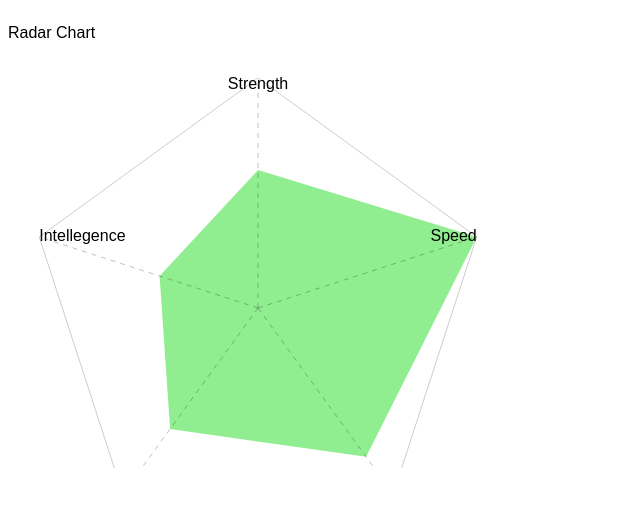
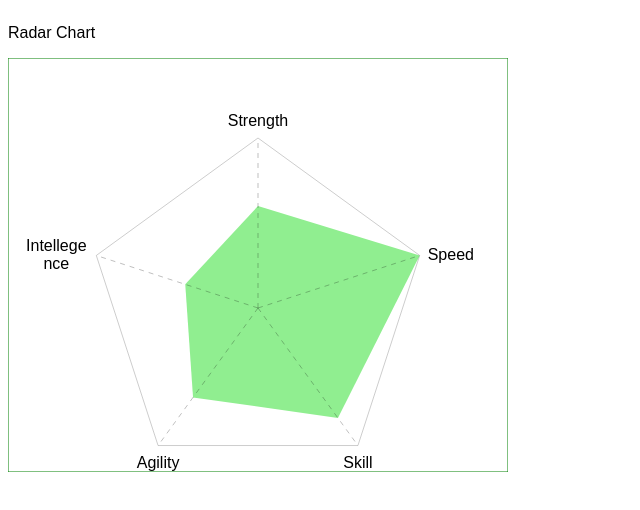
Before and after one commit to liam-t/radar-chart-react-component, a React (Create React App) app: page / in a window 1280 px wide. Shown: the top 510 px of the page, without its empty margins (0-640 px from the left). Built offline with nearby package versions, Linux system fonts and the light colour scheme.

Commit message:
added new labels system using html overlay mapped to svg. this allows for css text wrapping etc

```diff
--- a/src/App.jsx
+++ b/src/App.jsx
@@ -54,6 +54,7 @@ const AppWrap = styled.div``;
 const ChartWrap = styled.div`
   position: relative;
   width: 500px;
+  max-width: 100%;
   height: 500px;
   font-family: sans-serif;
 `;
--- a/src/components/RadarChart/Axes/helpers.js
+++ b/src/components/RadarChart/Axes/helpers.js
@@ -12,6 +12,15 @@ const getXY = (radius, radians) => {
   ];
 };
 
+/**
+ *
+ * @param {number} segments number of increments to slice
+ * @return {number} segment size in radians
+ */
+const getAngleSliceRadians = (segments) => (Math.PI * 2) / segments;
+
+
 export {
   getXY,
+  getAngleSliceRadians,
 };
--- a/src/components/RadarChart/Axes/index.jsx
+++ b/src/components/RadarChart/Axes/index.jsx
@@ -4,8 +4,9 @@ import React from 'react';
 import PT from 'prop-types';
 import styled from 'styled-components/macro';
 import axisDef from 'models/axis';
-import Labels from './Labels';
+// import Labels from './Labels';
 import Lines from './Lines';
+import { getAngleSliceRadians } from './helpers';
 
 const propTypes = {
   axes: PT.arrayOf(axisDef).isRequired,
@@ -25,7 +26,7 @@ const Axes = ({
   lineOpacity,
   lineStrokeDasharray,
 }) => {
-  const angleSliceRadians = (Math.PI * 2) / axes.length;
+  const angleSliceRadians = getAngleSliceRadians(axes.length);
   const sharedProps = {
     axes,
     angleSliceRadians,
@@ -33,7 +34,7 @@ const Axes = ({
   };
   return (
     <AxesWrap>
-      <Labels {...sharedProps} />
+      {/* <Labels {...sharedProps} /> */}
       {showLines && (
         <Lines
           {...sharedProps}
--- /dev/null
+++ b/src/components/RadarChart/LabelsHtml/Label.jsx
@@ -0,0 +1,88 @@
+import React from 'react';
+import PT from 'prop-types';
+import styled from 'styled-components/macro';
+
+const propTypes = {
+  text: PT.string.isRequired,
+  width: PT.number.isRequired,
+  xPercentageOffset: PT.number.isRequired,
+  yPercentageOffset: PT.number.isRequired,
+};
+const defaultProps = {};
+
+const Label = ({
+  text,
+  width,
+  xPercentageOffset: x,
+  yPercentageOffset: y,
+}) => {
+  let transX = '-50%';
+  let transY = '-50%';
+  let justifyContent = 'center';
+  let alignItems = 'center';
+  if (x < 30) {
+    transX = '-100%';
+    justifyContent = 'flex-end';
+  }
+  if (x > 70) {
+    transX = '0';
+    justifyContent = 'flex-start';
+  }
+  if (y < 30) {
+    transY = '-100%';
+    alignItems = 'flex-end';
+  }
+  if (y > 70) {
+    transY = '0';
+    alignItems = 'flex-start';
+  }
+
+  return (
+    <LabelWrap
+      width={width}
+      xPercentageOffset={x}
+      yPercentageOffset={y}
+      translate={`${transX}, ${transY}`}
+      justifyContent={justifyContent}
+      alignItems={alignItems}
+    >
+      <Text>{text}</Text>
+    </LabelWrap>
+  );
+};
+Label.propTypes = propTypes;
+Label.defaultProps = defaultProps;
+
+export default Label;
+
+const LabelWrap = styled.div.attrs(({
+  justifyContent,
+  alignItems,
+  width,
+  xPercentageOffset,
+  yPercentageOffset,
+  translate,
+}) => ({
+  style: {
+    justifyContent,
+    alignItems,
+    width: `${width}px`,
+    height: `${width}px`,
+    left: `${xPercentageOffset}%`,
+    top: `${yPercentageOffset}%`,
+    transform: `translate(${translate})`,
+  },
+}))`
+  position: absolute;
+  display: flex;
+`;
+
+const Text = styled.p`
+  box-sizing: border-box;
+  margin: 0;
+  padding: 0.5em;
+  hyphens: auto;
+  word-break: break-word;
+  overflow-wrap: break-word;
+  text-align: center;
+`;
--- /dev/null
+++ b/src/components/RadarChart/LabelsHtml/index.jsx
@@ -0,0 +1,49 @@
+import React from 'react';
+import PT from 'prop-types';
+import styled from 'styled-components/macro';
+import Label from './Label';
+import { getXY, getAngleSliceRadians } from '../Axes/helpers';
+
+const propTypes = {
+  radius: PT.number.isRequired,
+  labelWidth: PT.number.isRequired,
+  labels: PT.arrayOf(PT.string).isRequired,
+};
+const defaultProps = {};
+
+const LabelsHtml = ({ radius, labelWidth, labels }) => {
+  const containerDiameter = radius * 2;
+  const angleSliceRadians = getAngleSliceRadians(labels.length);
+  return (
+    <LabelsHtmlWrap>
+      {labels.map((label, i) => {
+        const xy = getXY(radius - labelWidth, angleSliceRadians * i);
+        const [xPercentageOffset, yPercentageOffset] = xy.map((coord) => (
+          ((coord + radius) / containerDiameter) * 100
+        ));
+        return (
+          <Label
+            key={label}
+            width={labelWidth}
+            text={label}
+            xPercentageOffset={xPercentageOffset}
+            yPercentageOffset={yPercentageOffset}
+          />
+        );
+      })}
+    </LabelsHtmlWrap>
+  );
+};
+LabelsHtml.propTypes = propTypes;
+LabelsHtml.defaultProps = defaultProps;
+
+export default LabelsHtml;
+
+const LabelsHtmlWrap = styled.div`
+  position: absolute;
+  top: 0;
+  left: 0;
+  width: 100%;
+  height: 0;
+  padding-bottom: 100%;
+`;
--- a/src/components/RadarChart/Svg.jsx
+++ b/src/components/RadarChart/Svg.jsx
@@ -9,6 +9,12 @@ import Background from './Background';
 const propTypes = {
   width: PT.number.isRequired,
   height: PT.number.isRequired,
+  padding: PT.shape({
+    top: PT.number.isRequired,
+    bottom: PT.number.isRequired,
+    left: PT.number.isRequired,
+    right: PT.number.isRequired,
+  }).isRequired,
   series: PT.arrayOf(serieDef).isRequired,
   axesSeriesIndex: PT.oneOfType([
     PT.bool,
@@ -29,6 +35,7 @@ const Svg = ({
   series,
   width,
   height,
+  padding,
   axesSeriesIndex,
   showLines,
   lineOffset,
@@ -39,18 +46,20 @@ const Svg = ({
   backgroundStrokeWidth,
   seriesBlendMode,
 }) => {
-  const padding = {
-    top: 20,
-    bottom: 20,
-    left: 20,
-    right: 20,
-  };
   const innerWidth = width - padding.left - padding.right;
   // const innerHeight = height - padding.top - padding.bottom;
   const radius = innerWidth / 2;
 
   return (
     <SvgEl width={width} height={height}>
+      <rect
+        x={0}
+        y={0}
+        width={width}
+        height={height}
+        fill="none"
+        stroke="green"
+      />
       <PadTransform transform={`translate(${padding.left} ${padding.top})`}>
         <Background
           axes={series[axesSeriesIndex].axes}
--- a/src/components/RadarChart/index.jsx
+++ b/src/components/RadarChart/index.jsx
@@ -4,6 +4,7 @@ import styled, { css } from 'styled-components/macro';
 import serieDef from 'models/serie';
 import ResizeDetector from 'react-resize-detector';
 import Svg from './Svg';
+import LabelsHtml from './LabelsHtml';
 
 const propTypes = {
   name: PT.string,
@@ -20,6 +21,7 @@ const propTypes = {
   backgroundStroke: PT.string,
   backgroundStrokeWidth: PT.number,
   seriesBlendMode: PT.string,
+  labelWidth: PT.number,
 };
 const defaultProps = {
   name: '',
@@ -32,7 +34,9 @@ const defaultProps = {
   backgroundStroke: 'rgba(0, 0, 0, 0.2)',
   backgroundStrokeWidth: 1,
   seriesBlendMode: 'multiply',
+  labelWidth: 80,
 };
+
 
 const RadarChart = ({
   name,
@@ -46,16 +50,26 @@ const RadarChart = ({
   backgroundStroke,
   backgroundStrokeWidth,
   seriesBlendMode,
-}) => (
+  labelWidth,
+}) => {
+  const padding = {
+    top: labelWidth,
+    bottom: labelWidth,
+    left: labelWidth,
+    right: labelWidth,
+  };
+  return (
     <RadarChartWrap>
       {name && <Name>{name}</Name>}
       <ResizeDetector handleWidth handleHeight>
-      {({ width, height }) => (
+        {({ width = 0, height = 0 }) => (
           <Inner>
             {width && (
+              <>
                 <Svg
                   width={width}
                   height={height}
+                  padding={padding}
                   series={series}
                   axesSeriesIndex={axesSeriesIndex}
                   showLines={showLines}
@@ -67,12 +81,19 @@ const RadarChart = ({
                   backgroundStrokeWidth={backgroundStrokeWidth}
                   seriesBlendMode={seriesBlendMode}
                 />
+                <LabelsHtml
+                  radius={width / 2}
+                  labelWidth={labelWidth}
+                  labels={series[axesSeriesIndex].axes.map((axis) => axis.name)}
+                />
+              </>
             )}
           </Inner>
         )}
       </ResizeDetector>
     </RadarChartWrap>
   );
+};
 RadarChart.propTypes = propTypes;
 RadarChart.defaultProps = defaultProps;
 export default RadarChart;
@@ -90,4 +111,6 @@ const RadarChartWrap = styled.div`
   ${absCss};
 `;
 const Name = styled.p``;
-const Inner = styled.div``;
+const Inner = styled.div`
+  position: relative;
+`;
```
Lines whose indentation alone changed are shown as unchanged.
